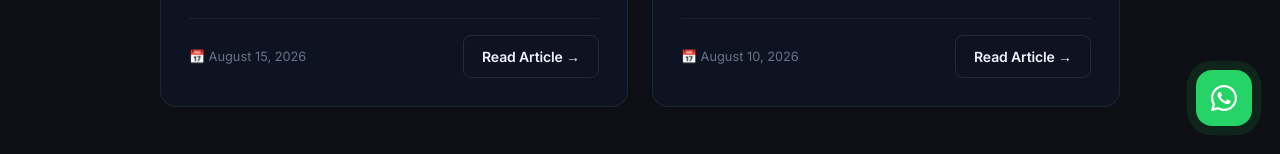
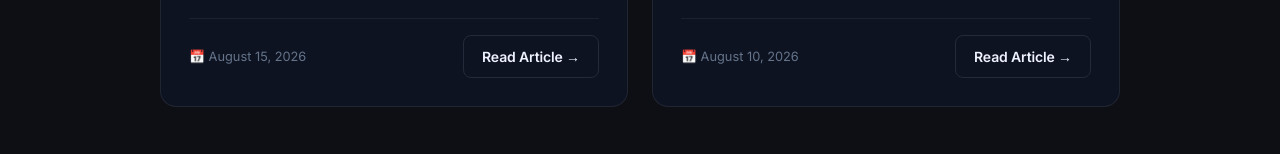
Before and after one commit to Thanuja47/MathSpark, a Next.js app: page /blog in a window 1280 px wide. Shown: the part 646-800 px from the top of the page. Built offline with nearby package versions, Linux system fonts and the light colour scheme; no server answers.

Commit message:
fix: pre-fill clean WhatsApp messages across all buttons for instant delivery & correct MathSpark branding

```diff
--- a/components/AccessLockedModal.js
+++ b/components/AccessLockedModal.js
@@ -46,7 +46,7 @@ export default function AccessLockedModal({ grade, onClose }) {
 
         <div style={{ display: 'flex', flexDirection: 'column', gap: '10px' }}>
           <a
-            href={`https://wa.me/${SITE.whatsapp}?text=${encodeURIComponent(`Hi, I am requesting access to Grade ${grade} content on MathSpark.`)}`}
+            href={`https://wa.me/${SITE.whatsapp}?text=${encodeURIComponent(`Hi Ishan Sir, I am requesting access to Grade ${grade} content on MathSpark.`)}`}
             target="_blank"
             rel="noreferrer"
             className="btn btn-accent btn-lg"
--- a/components/home/CTASection.js
+++ b/components/home/CTASection.js
@@ -23,7 +23,7 @@ export default function CTASection() {
                   <line x1="5" y1="12" x2="19" y2="12"/><polyline points="12 5 19 12 12 19"/>
                 </svg>
               </Link>
-              <a href={`https://wa.me/${SITE.whatsapp}`} target="_blank" rel="noreferrer" className="btn btn-accent btn-xl" style={{ display: 'inline-flex', alignItems: 'center', gap: 8 }}>
+              <a href={`https://wa.me/${SITE.whatsapp}?text=${encodeURIComponent('Hi Ishan Sir, I would like to inquire about MathSpark online classes.')}`} target="_blank" rel="noreferrer" className="btn btn-accent btn-xl" style={{ display: 'inline-flex', alignItems: 'center', gap: 8 }}>
                 <MessageCircle size={20} />
                 <span>WhatsApp Inquiry</span>
               </a>
--- a/components/layout/FloatingWidgets.js
+++ b/components/layout/FloatingWidgets.js
@@ -30,12 +30,12 @@ export default function FloatingWidgets() {
 
       {/* WhatsApp float */}
       <a
-        id="whatsapp-float"
-        href={`https://wa.me/${SITE.whatsapp}?text=Hi%2C%20I%27m%20interested%20in%20MatSpark%20classes!`}
+        id="whatsapp-btn"
+        href={`https://wa.me/${SITE.whatsapp}?text=${encodeURIComponent('Hi Ishan Sir, I would like to inquire about MathSpark online classes.')}`}
         target="_blank"
         rel="noreferrer"
-        className="whatsapp-float"
-        aria-label="Chat on WhatsApp"
+        className="floating-widget whatsapp-widget"
+        aria-label="Contact on WhatsApp"
       >
         <svg width="26" height="26" fill="currentColor" viewBox="0 0 24 24">
           <path d="M17.472 14.382c-.297-.149-1.758-.867-2.03-.967-.273-.099-.471-.148-.67.15-.197.297-.767.966-.94 1.164-.173.199-.347.223-.644.075-.297-.15-1.255-.463-2.39-1.475-.883-.788-1.48-1.761-1.653-2.059-.173-.297-.018-.458.13-.606.134-.133.298-.347.446-.52.149-.174.198-.298.298-.497.099-.198.05-.371-.025-.52-.075-.149-.669-1.612-.916-2.207-.242-.579-.487-.5-.669-.51-.173-.008-.371-.01-.57-.01-.198 0-.52.074-.792.372-.272.297-1.04 1.016-1.04 2.479 0 1.462 1.065 2.875 1.213 3.074.149.198 2.096 3.2 5.077 4.487.709.306 1.262.489 1.694.625.712.227 1.36.195 1.871.118.571-.085 1.758-.719 2.006-1.413.248-.694.248-1.289.173-1.413-.074-.124-.272-.198-.57-.347z"/>
```
